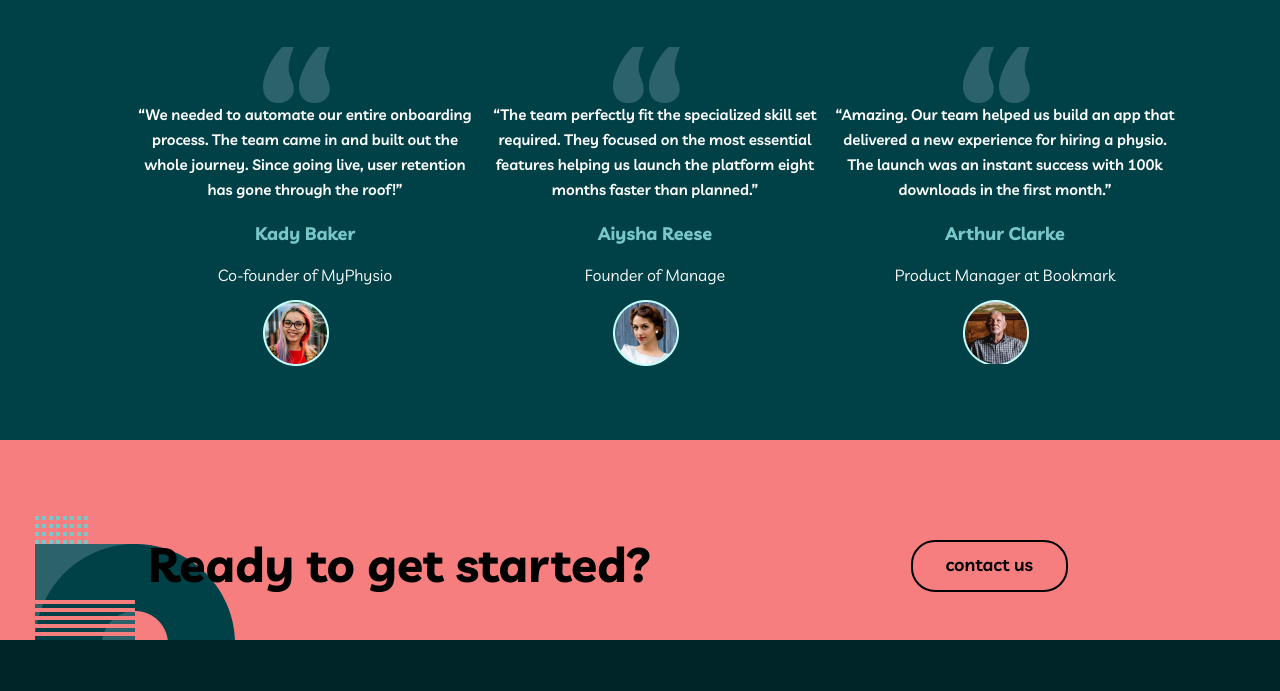
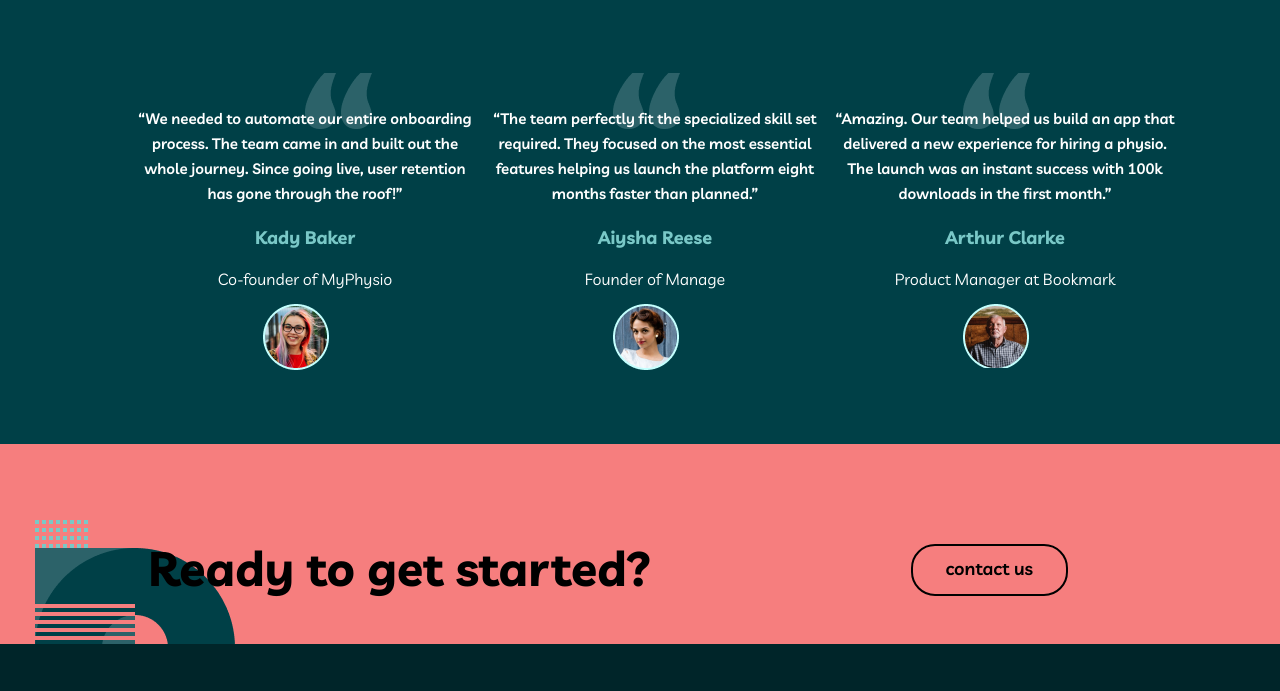
Before and after one commit to Abdulaziz9600/fylo-maket, a plain HTML site: page index.html in a window 1280 px wide. Shown: the part 1582-2273 px from the top of the page. Drawn offline with Linux system fonts and the light colour scheme.

Commit message:
add change new styl.

```diff
--- a/css/main.css
+++ b/css/main.css
@@ -30,7 +30,7 @@ body{
   font-family:"Livvic";
 }
 .container{
-  width: 1150px;
+  max-width: 1150px;
   padding-left: 20px;
   padding-right: 20px;
   margin-left: auto;
@@ -512,14 +512,14 @@ body{
   justify-content: center;
   margin: 0;
   padding: 0;
-  margin-top: 56px;
-  margin-top: 92px;
+  padding-top: 96px;
   text-align: center;
   list-style: none;
 }
 .delivering-item{
   margin-left: 30px;
   position: relative;
+
 }
 .delviering-item-titel{
   font-style: normal;
@@ -535,6 +535,7 @@ body{
   font-weight: 600;
   font-size: 15px;
   line-height: 25px;
+  position: relative;
 }
 
 .delivering-item::before{
@@ -542,9 +543,11 @@ body{
   content: '';
   background-image: url(/img/“.png);
   background-repeat: no-repeat;
+  background-position: top 1px left;
+  margin-top: -19px;
+  margin-left: auto;
+  margin-right: auto;
   position: absolute;
-  top: -40px;
-  left: 133px;
   width: 67px;
   height: 67px;
 }
@@ -556,8 +559,11 @@ body{
   content: '';
   background-image: url(/img/“.png);
   background-repeat: no-repeat;
+  background-position: top 1px left;
+  margin-top: -19px;
+  margin-left: auto;
+  margin-right: auto;
   position: absolute;
-  top: -40px;
   left: 133px;
   width: 67px;
   height: 67px;
@@ -570,8 +576,11 @@ body{
   content: '';
   background-image: url(/img/“.png);
   background-repeat: no-repeat;
+  background-position: top 1px left;
+  margin-top: -19px;
+  margin-left: auto;
+  margin-right: auto;
   position: absolute;
-  top: -40px;
   left: 133px;
   width: 67px;
   height: 67px;
--- a/index.html
+++ b/index.html
@@ -7,8 +7,8 @@
   <meta name="viewport" content="width=device-width, initial-scale=1.0">
   <title>fylo</title>
   <link rel="stylesheet" href="./css/normalize.css">
-  <link rel="stylesheet" href="./css/minify.css">
-  <!-- <link rel="stylesheet" href="./css/main.css"> -->
+  <!-- <link rel="stylesheet" href="./css/minify.css"> -->
+  <link rel="stylesheet" href="./css/main.css">
 </head>
 
 <body>
```
Lines whose indentation alone changed are shown as unchanged.
